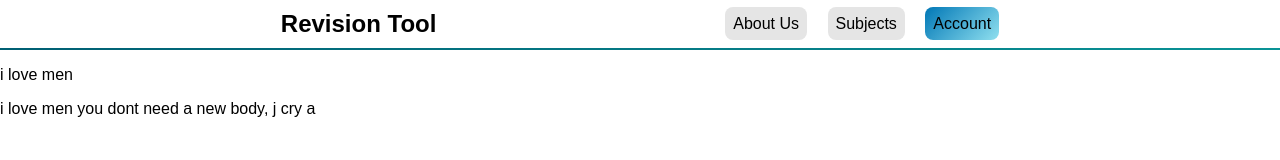
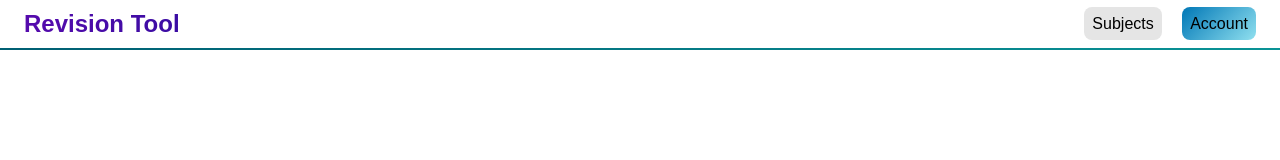
Before and after one commit to jack-whatley/revision-website, a website: page index.html in a window 1280 px wide. Drawn offline with Linux system fonts and the light colour scheme.

Commit message:
added color to title

```diff
--- a/index.html
+++ b/index.html
@@ -22,14 +22,12 @@
 
             <div class="navbar-cont">
 
-                <!--<img class="navbar-image" src="/favicon.ico" width="16px" height="16px">-->
                 <a href="/home" class="main-link"><h2 class="navbar-title">Revision Tool</h2></a>
 
             </div>
 
             <div class="navbar-cont">
 
-                <a href="#" class="navbar-link" id="about-button">About Us</a>
                 <a href="/subjects" class="navbar-link" id="subject-button">Subjects</a>
                 <a href="/login" class="navbar-link" id="account-button">Account</a>
 
@@ -37,11 +35,7 @@
 
         </div>
 
-        <p> i love men </p>
-
         <script src="/index.js"></script>
-
-        <p> i love men you dont need a new body, j cry a</p>
 
     </body>
 
--- a/public/style.css
+++ b/public/style.css
@@ -17,7 +17,7 @@ body {
     display: flex;
     flex-direction: row;
     align-items: center;
-    justify-content: space-evenly;
+    justify-content: space-between;
 
     padding: .5em;
 
@@ -27,14 +27,23 @@ body {
 
     margin: 0px;
     display: inline;
+    background: linear-gradient(90deg, rgba(86,11,173,1) 0%, rgba(58,12,163,1) 100%);
+    -webkit-text-fill-color: transparent;
+    -webkit-background-clip: text;
 
 }
 
-/*.navbar-cont {display: flex;}*/
+.navbar-cont {
 
-.navbar-image {
+    margin-left: 1em;
+    margin-right: 1em;
 
-    display: inline;
+}
+
+.nav-img {
+
+    width: 1em;
+    height: auto;
 
 }
 
```
Also changed, not shown: .subjects/subjects.css, .subjects/subjects.html.
